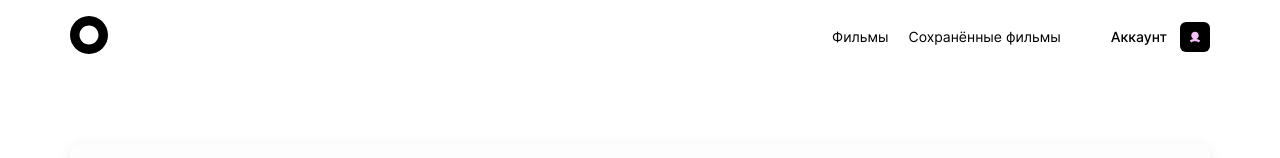
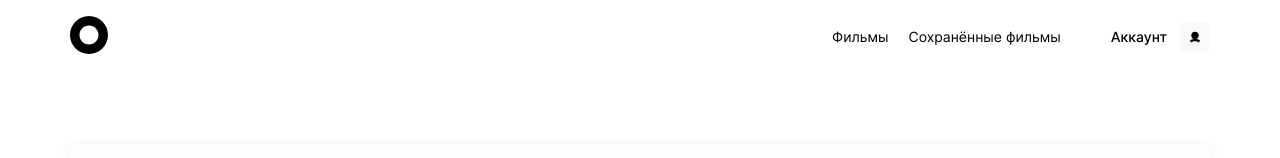
Before and after one commit to KrisGurach/Diploma-frontend, a React (Create React App) app in the folder movies-explorer-frontend/: page /movies in a window 1280 px wide. Shown: the top 158 px of the page. Built offline with nearby package versions, Linux system fonts and the light colour scheme.

Commit message:
rewrite header

```diff
--- a/movies-explorer-frontend/src/components/Header/Header.jsx
+++ b/movies-explorer-frontend/src/components/Header/Header.jsx
@@ -1,5 +1,6 @@
 import logo from "../../images/logo.svg";
 import account from "../../images/logo-account.svg";
+import whiteAccount from "../../images/logo-account-white.svg";
 import { Link } from "react-router-dom";
 
 export default function Header({}) {
@@ -17,7 +18,7 @@ export default function Header({}) {
           <Link to="/profile" className="header__account">Аккаунт</Link>
           <img
             className="header__logo-account"
-            src={account}
+            src={whiteAccount}
             alt="логотип аккаунта"
           />
         </div>
```
Also changed, not shown: movies-explorer-frontend/src/images/logo-account-white.svg (added).
